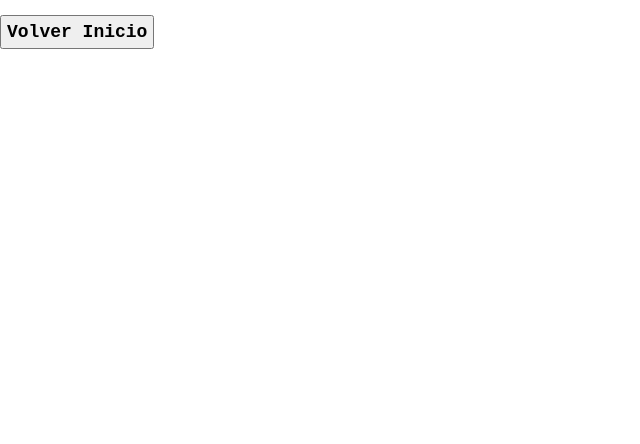
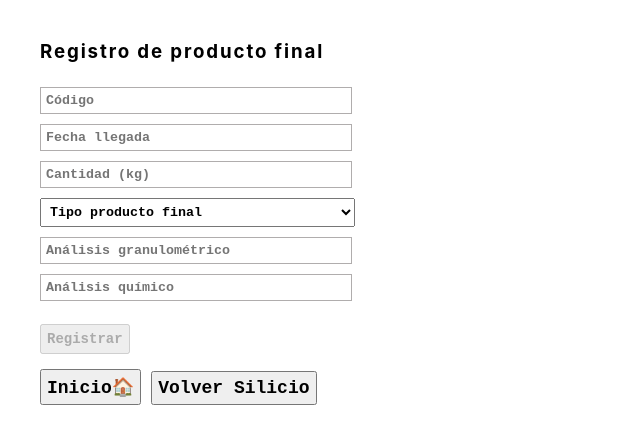
Before and after one commit to idcetim/eco-smart-ui, a React (Create React App) app: page /silicio/producto in a window 1280 px wide. Shown: the top 444 px of the page, without its empty margins (0-640 px from the left). Built offline with nearby package versions, Linux system fonts and the light colour scheme.

Commit message:
Add registrar lote y registrar producto de silicio

```diff
--- a/src/api/endpoints.js
+++ b/src/api/endpoints.js
@@ -19,3 +19,7 @@ export const urlCelOrigenHash = 'https://server-cetim.herokuapp.com/celulosa/has
 export const urlCelProcesosHash = 'https://server-cetim.herokuapp.com/celulosa/hash/procesos/'
 
 export const urlCelProductoHash = 'https://server-cetim.herokuapp.com/celulosa/hash/producto/'
+
+export const urlSilLotes = 'https://server-cetim.herokuapp.com/silicio/lotes/'
+
+export const urlSilProducto = 'https://server-cetim.herokuapp.com/silicio/producto/'
--- a/src/api/fetchHeader.js
+++ b/src/api/fetchHeader.js
@@ -5,3 +5,5 @@ export const header = {
         'Access-Control-Allow-Origin': '*',
     })
 }
+
+export const postHeader = { 'Accept': 'application/json', "Content-Type": "application/json", 'Access-Control-Allow-Origin': '*' }
--- a/src/components/BackSilButton.jsx
+++ b/src/components/BackSilButton.jsx
@@ -6,7 +6,7 @@ const BackSilButton = () => {
         navigate('/silicio/')
     }
     return (
-        <button className="button-back-cel" onClick={backSilHandler}>Volver Inicio</button>
+        <button className="button-back-cel" onClick={backSilHandler}>Volver Silicio</button>
     )
 
 }
--- a/src/routes/silicio/ConsultarLoteSilicio.jsx
+++ b/src/routes/silicio/ConsultarLoteSilicio.jsx
@@ -2,9 +2,9 @@ import BackSilButton from '../../components/BackSilButton'
 import "../..//styles/global.css"
 const ConsultarLoteSilicio = () => {
     return(
-        <div>
-        <div className='div-button-back'>
-            <BackSilButton />
+        <div className='web-wrapper'>
+            <div className='div-button-back'>
+                <BackSilButton />
             </div>
         </div>
         )
--- a/src/routes/silicio/ConsultarTodosSilicio.jsx
+++ b/src/routes/silicio/ConsultarTodosSilicio.jsx
@@ -2,9 +2,9 @@ import BackSilButton from '../../components/BackSilButton'
 import "../..//styles/global.css"
 const ConsultarTodosSilicio = () => {
     return(
-        <div>
-        <div className='div-button-back'>
-            <BackSilButton />
+        <div className='web-wrapper'>
+            <div className='div-button-back'>
+                <BackSilButton />
             </div>
         </div>
         )
--- a/src/routes/silicio/LotesSilicio.jsx
+++ b/src/routes/silicio/LotesSilicio.jsx
@@ -1,9 +1,53 @@
+import { useState } from 'react';
 import BackSilButton from '../../components/BackSilButton'
+import TextInput from '../../components/TextInput'
+import SelectInput from '../../components/SelectInput'
+import ShowTxHash from '../../components/ShowTxHash';
+import BackHomeButton from '../../components/BackHomeButton';
+import {postHeader} from '../../api/fetchHeader'
+import { urlSilLotes } from '../../api/endpoints';
+
+
 import "../..//styles/global.css"
+import "../../styles/TextInput.css"
+
 const LotesSilicio = () => {
-return(
-<div>
+    const [codigo, setCodigo] = useState("")
+    const [fecha, setFecha] = useState("")
+    const [cantidad, setCantidad] = useState("")
+    const [analisis, setAnalisis] = useState("")
+    const [calidad, setCalidad] = useState("")
+    const [origen, setOrigen] = useState("")
+    const [hash, setHash] = useState("")
+
+    const registrarHandler = async () => {
+        let bodyData = JSON.stringify({
+            "codigo": codigo,
+            "fecha": fecha,
+            "cantidad": cantidad,
+            "analisis": analisis,
+            "calidad": calidad,
+            "origen": origen
+        })
+        const response = await fetch(urlSilLotes, { method: 'POST', headers: postHeader, body: bodyData, })
+        console.log(await response.json())
+        setHash(response)
+    }
+    const selectOptions = ["Calidad", "2N", "3N" , "4N", "5N", "Reciclado"]
+
+return (
+<div className='web-wrapper'>
+    <h3> Registro de lotes </h3>
+    <TextInput codigo="Código" func={setCodigo} />
+    <TextInput codigo="Fecha llegada" func={setFecha} />
+    <TextInput codigo="Origen" func={setOrigen} />
+    <TextInput codigo="Cantidad (kg)" func={setCantidad} />
+    <TextInput codigo="Resultado análisis" func={setAnalisis} />
+    <SelectInput options = {selectOptions} func = {setCalidad} />
+    <button className='button-registrar' onClick={registrarHandler} disabled={!codigo || !fecha || !origen || !cantidad || !analisis || !calidad}>Registrar</button>
+        { hash !== "" && <ShowTxHash hash={hash} text={"Ver transacción"}/>}
     <div className='div-button-back'>
+        <BackHomeButton />
         <BackSilButton />
     </div>
 </div>
--- a/src/routes/silicio/ProductoSilicio.jsx
+++ b/src/routes/silicio/ProductoSilicio.jsx
@@ -1,11 +1,53 @@
+import { useState } from 'react';
+import BackHomeButton from '../../components/BackHomeButton';
 import BackSilButton from '../../components/BackSilButton'
+import TextInput from '../../components/TextInput'
+import SelectInput from '../../components/SelectInput'
+import ShowTxHash from '../../components/ShowTxHash';
+
+import {postHeader} from '../../api/fetchHeader'
+import { urlSilProducto } from '../../api/endpoints';
 import "../..//styles/global.css"
+import "../../styles/TextInput.css"
 const ProductoSilicio = () => {
+
+    const [codigo, setCodigo] = useState("")
+    const [fecha, setFecha] = useState("")
+    const [cantidad, setCantidad] = useState("")
+    const [granulometria, setGranulometria] = useState("")
+    const [quimico, setQuimico] = useState("")
+    const [tipo, setTipo] = useState("")
+    const [hash, setHash] = useState("")
+
+    const registrarHandler = async () => {
+        let bodyData = JSON.stringify({
+            "codigo": codigo,
+            "fecha": fecha,
+            "cantidad": cantidad,
+            "granulometria": granulometria,
+            "quimico": quimico,
+            "tipo": tipo
+        })
+        const response = await fetch(urlSilProducto, { method: 'POST', headers: postHeader, body: bodyData, })
+        console.log(await response.json())
+        setHash(response)
+    }
+    const selectOptions = ["Tipo producto final", "0,2 mm - 2 mm", "<0,5 mm"]
     return(
-        <div>
+        <div className='web-wrapper'>
+            <h3> Registro de producto final </h3>
+            <TextInput codigo="Código" func={setCodigo} />
+            <TextInput codigo="Fecha llegada" func={setFecha} />
+            <TextInput codigo="Cantidad (kg)" func={setCantidad} />
+            <SelectInput options = {selectOptions} func = {setTipo} />
+            <TextInput codigo="Análisis granulométrico" func={setGranulometria} />
+            <TextInput codigo="Análisis químico" func={setQuimico} />
+            <button className='button-registrar' onClick={registrarHandler} disabled={!codigo || !fecha || !granulometria || !cantidad || !quimico || !tipo}>Registrar</button>
+                { hash !== "" && <ShowTxHash hash={hash} text={"Ver transacción"}/>}
         <div className='div-button-back'>
+            <BackHomeButton />
             <BackSilButton />
-            </div>
+        </div>
         </div>
         )
 }
```
